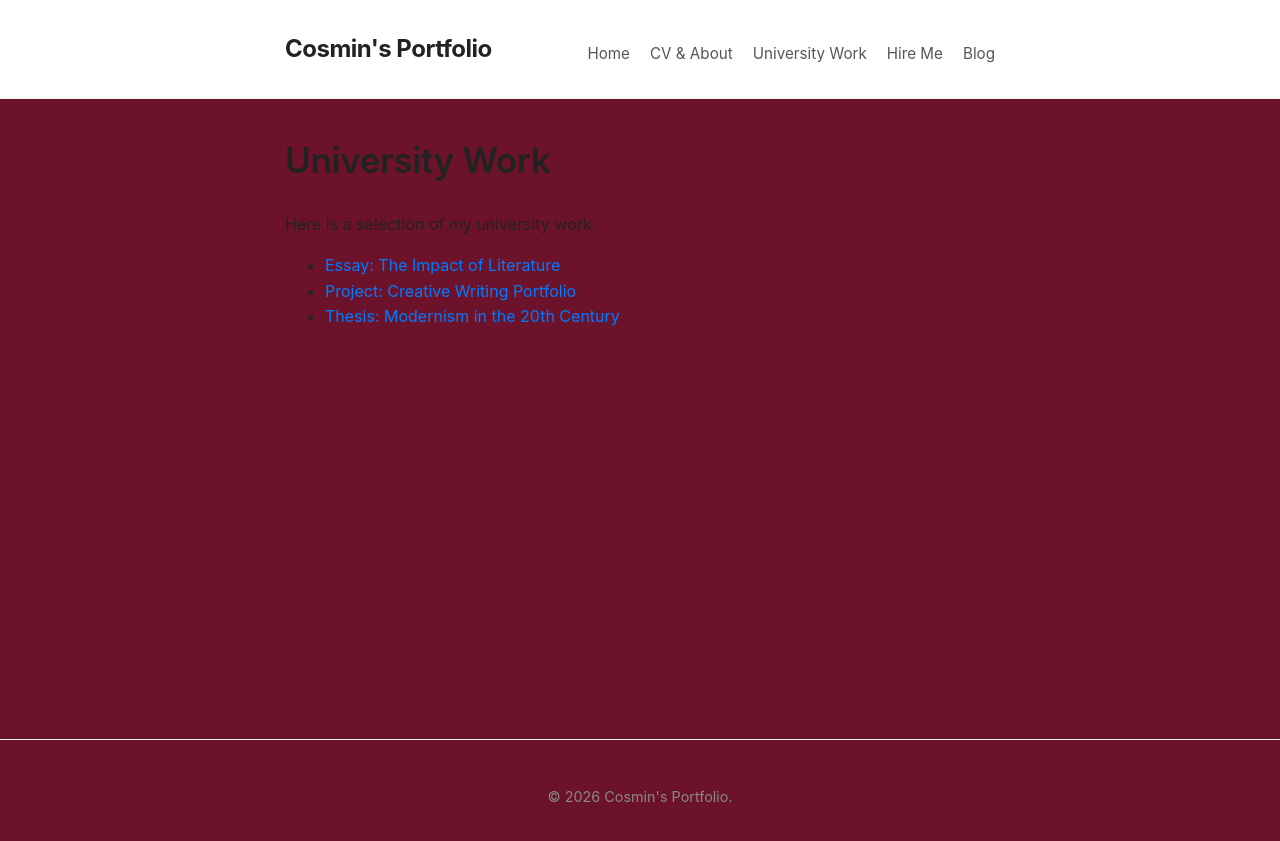
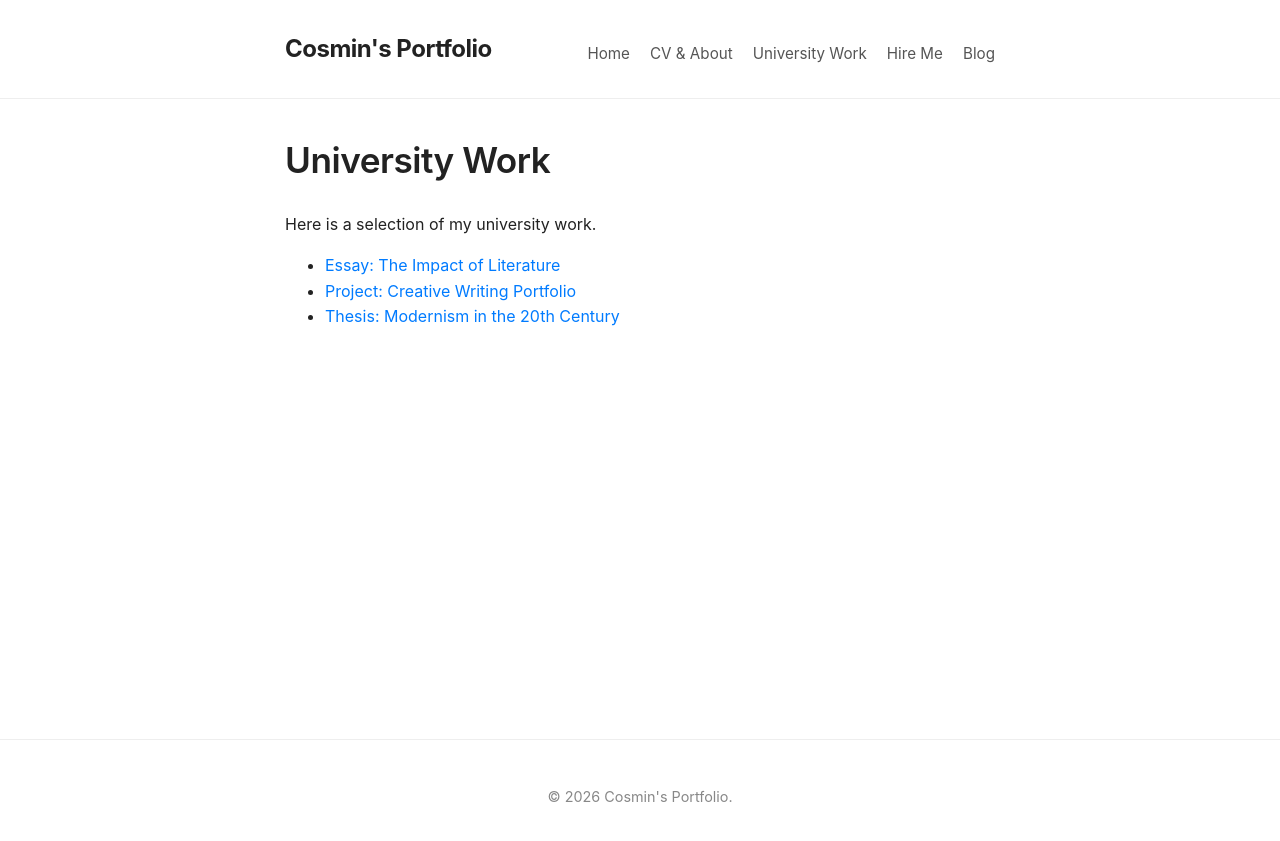
Before and after one commit to Weabbo2/weabbo2.github.io, a Jekyll site: the page built from docs/university-work.md, in a window 1280 px wide. Shown: the top 841 px of the page. Built offline with Jekyll 4.4.1, drawn with Linux system fonts in a browser that asks for light colours.

Commit message:
Clean up page layout by removing HTML tags
Removed unnecessary HTML tags from page layout.

```diff
--- a/docs/_layouts/page.html
+++ b/docs/_layouts/page.html
@@ -9,7 +9,3 @@ layout: default
     {{ content }}
   </div>
 </article>
-<html>
-<body style="background-color:#6C132B;">
-</body>
-</html>
```
